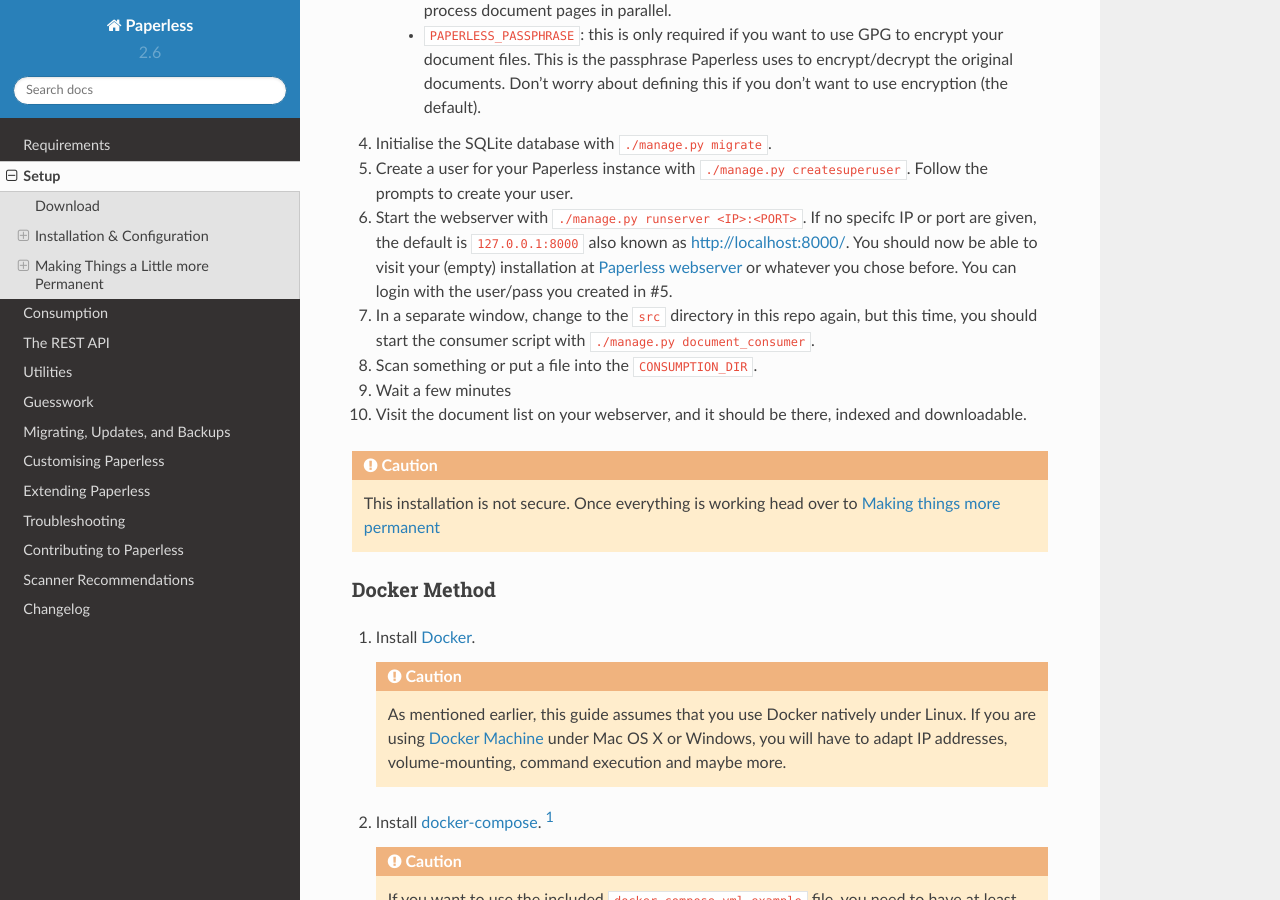
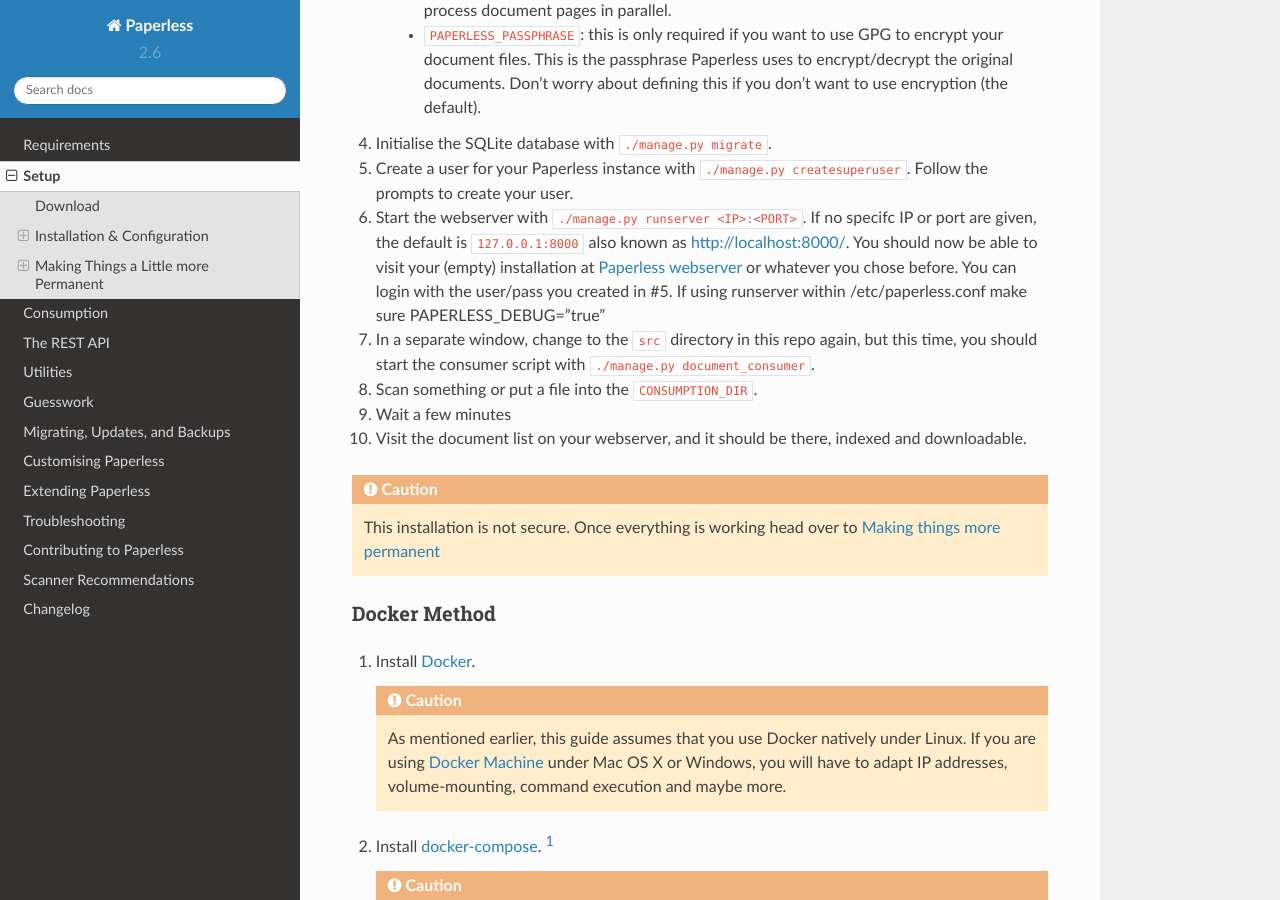
Before and after one commit to repoRangee/Large-scale, a Sphinx documentation site: the page built from docs/setup.rst, in a window 1280 px wide and 900 px high, scrolled down 1201 px. Built offline with Sphinx 7.4.7 and the Read the Docs theme 2.0.0, drawn with Linux system fonts in a browser that asks for light colours; formulas are drawn with MathJax 3.

Commit message:
Add note runserver PAPERLESS_DEBUG='true'

```diff
--- a/docs/setup.rst
+++ b/docs/setup.rst
@@ -86,6 +86,7 @@ Standard (Bare Metal)
    You should now be able to visit your (empty) installation at
    `Paperless webserver`_ or whatever you chose before.  You can login with the
    user/pass you created in #5.
+   If using runserver within /etc/paperless.conf make sure PAPERLESS_DEBUG="true"
 
 7. In a separate window, change to the ``src`` directory in this repo again,
    but this time, you should start the consumer script with
```
